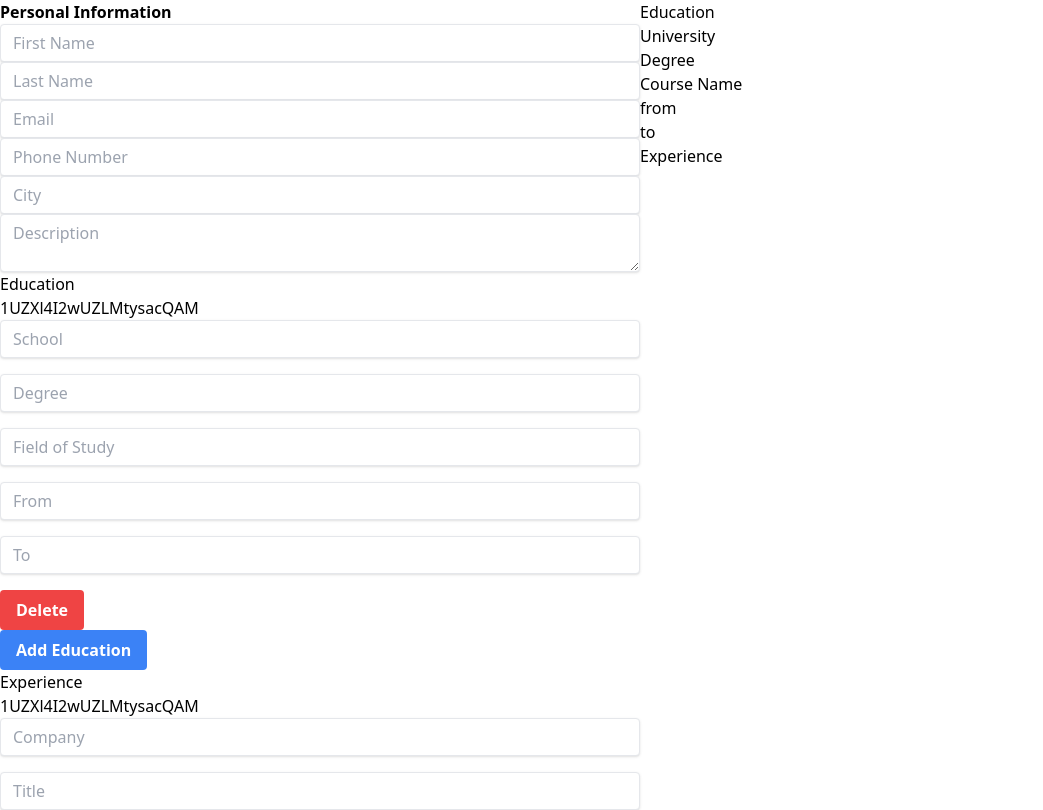
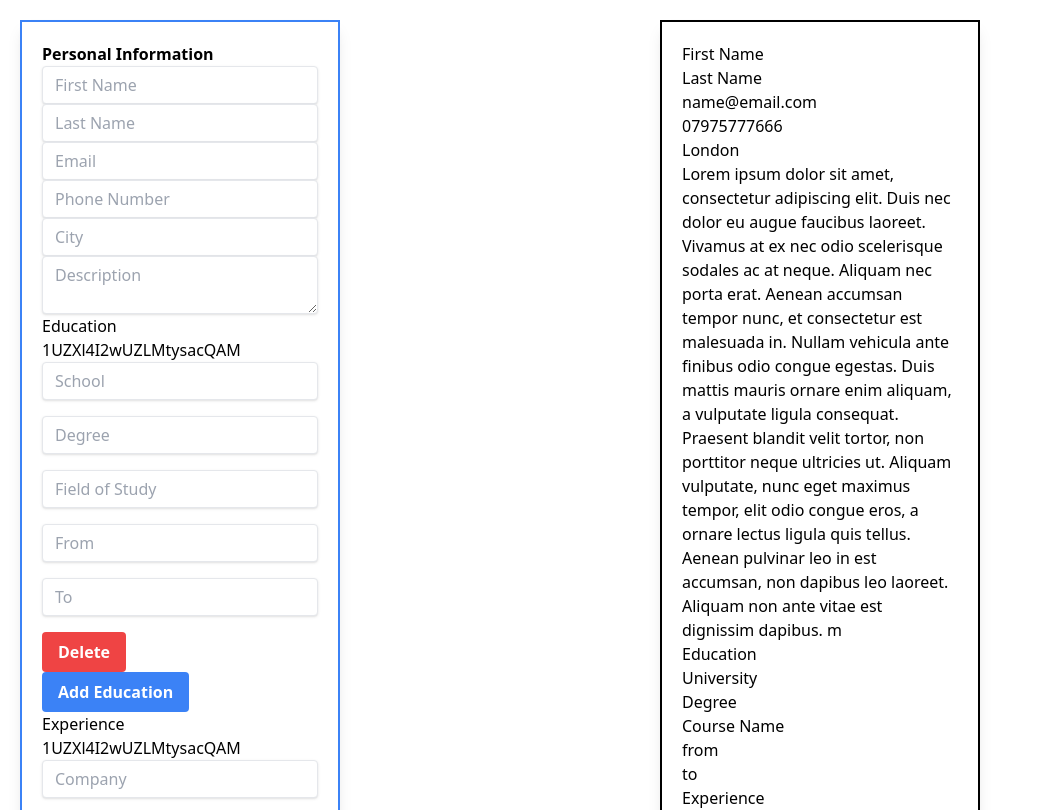
Before and after one commit to Baskin-Ridley/react-cv-generator, a Next.js app: page / in a window 1280 px wide. Shown: the top 810 px of the page, without its empty margins (0-1043 px from the left). Built offline with nearby package versions, Linux system fonts and the light colour scheme.

Commit message:
added styling to make it look more paper like

```diff
--- a/pages/components/cvPreview/CVPersonalInfo.tsx
+++ b/pages/components/cvPreview/CVPersonalInfo.tsx
@@ -11,12 +11,12 @@ const CVPersonalInfo = () => {
     const personalInfoAtom = atom({
         key: 'personalInfoAtom',
         default: {
-          firstName: '',
-          lastName: '',
-          email: '',
-          phone: '',
-          city: '',
-          description: ''
+          firstName: 'First Name',
+          lastName: 'Last Name',
+          email: 'name@email.com',
+          phone: '07975777666',
+          city: 'London',
+          description: 'Lorem ipsum dolor sit amet, consectetur adipiscing elit. Duis nec dolor eu augue faucibus laoreet. Vivamus at ex nec odio scelerisque sodales ac at neque. Aliquam nec porta erat. Aenean accumsan tempor nunc, et consectetur est malesuada in. Nullam vehicula ante finibus odio congue egestas. Duis mattis mauris ornare enim aliquam, a vulputate ligula consequat. Praesent blandit velit tortor, non porttitor neque ultricies ut. Aliquam vulputate, nunc eget maximus tempor, elit odio congue eros, a ornare lectus ligula quis tellus. Aenean pulvinar leo in est accumsan, non dapibus leo laoreet. Aliquam non ante vitae est dignissim dapibus. m'
         },
       });
     const [personalInfo, setPersonalInfo] = useRecoilState(personalInfoAtom)
--- a/pages/index.tsx
+++ b/pages/index.tsx
@@ -37,8 +37,8 @@ export default function Home() {
   return (
 
     <RecoilRoot>
-      <div className="grid grid-cols-2">
-        <div>
+      <div className="grid grid-cols-2 ">
+        <div className="border-2 border-blue-500 shadow-lg m-5 p-5 w-1/2">
           <PersonalInfo />
           <h2>Education</h2>
           {components.map((component) => component)}
@@ -47,7 +47,10 @@ export default function Home() {
           {experienceComponents.map((component) => component)}
           <AddButton onClick={addExperienceComponent} text="Add Experience"/>
         </div>
-        <div className="">
+        {/* tailwind blue border with shadow*/}
+
+
+        <div className="border-2 border-black shadow-lg m-5 p-5 w-1/2">
           <CVPersonalInfo/>
           <h2>Education</h2>
           {cvEducationList.map((component) => component)}
```
